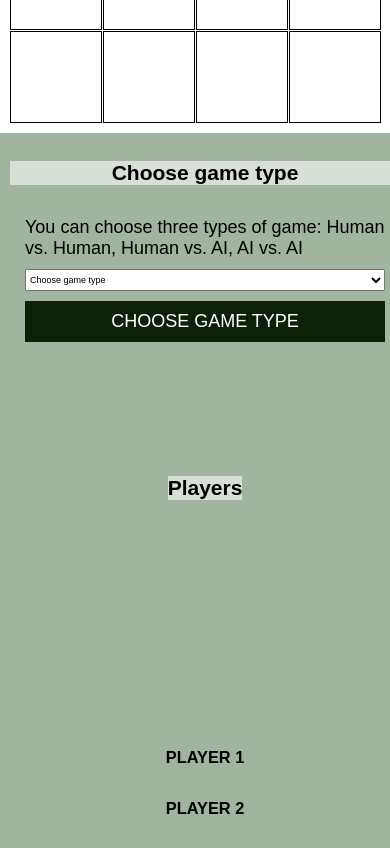
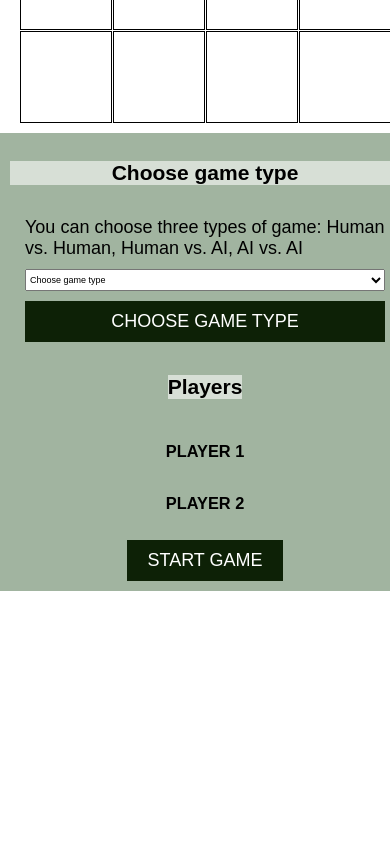
Before and after one commit to MildaBar/Tic-Tac-Toe-web-page, a plain HTML site: page index.html in a window 390 px wide. Shown: the part 880-1728 px from the top of the page. After the commit the page ends 1471 px from the top, so only its background shows below. Drawn offline with Linux system fonts and the light colour scheme.

Commit message:
adjust screen for mobile device

```diff
--- a/style/game_grid.css
+++ b/style/game_grid.css
@@ -64,6 +64,7 @@
   /* game grid */
   .game {
     padding: 10px;
+    width: 100%;
   }
 
   .grid-item {
--- a/style/sidebars.css
+++ b/style/sidebars.css
@@ -25,7 +25,6 @@ ul li {
 }
 
 /* RIGHT SIDEBAR */
-
 /* choose game type */
 #game-type-h2 {
   text-align: center;
@@ -49,6 +48,7 @@ select {
   font-size: 18px;
 }
 
+/* choose game type button */
 #choose-btn {
   font-size: 18px;
   padding: 10px 20px;
@@ -75,7 +75,7 @@ select {
   background-color: rgba(255, 255, 255, 0.573);
 }
 
-#message {
+#player-information {
   font-size: 18px;
 }
 
@@ -84,7 +84,7 @@ select {
   display: flex;
   flex-direction: column;
   align-items: center;
-  justify-content: space-between;
+  justify-content: center;
   min-height: 100vh;
   padding: 10px;
 }
@@ -123,9 +123,7 @@ select {
   .right-sidebar {
     padding: 10px;
     width: 100%;
-    max-height: 40vh;
-    gap: 0;
-    margin: 0;
+    min-height: 50vh;
   }
 
   select {
```
